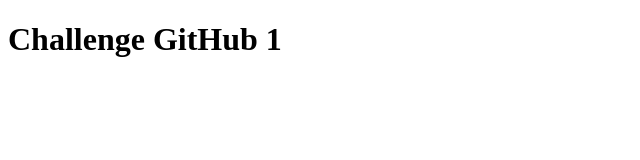
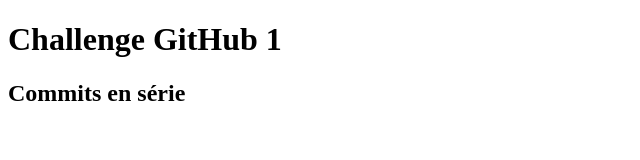
Before and after one commit to Nels18/githubChallenge1, a plain HTML site: page index.html in a window 1280 px wide. Shown: the whole page, without its empty margins (0-640 px from the left). Drawn offline with Linux system fonts and the light colour scheme.

Commit message:
Add h2 in the page

```diff
--- a/index.html
+++ b/index.html
@@ -8,6 +8,7 @@
 </head>
 <body>
     <h1>Challenge GitHub 1</h1>
+    <h2>Commits en série</h2>
 
 </body>
 </html>
```
